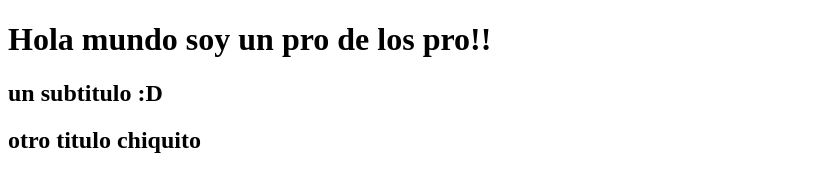
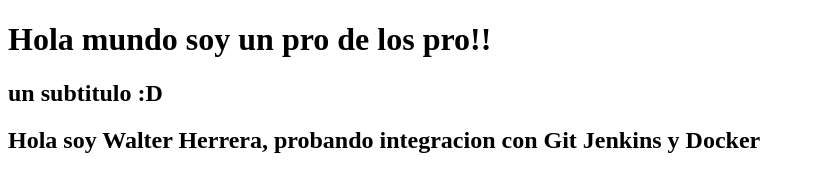
Before and after one commit to walterh91/web-test, a plain HTML site: page index.html in a window 1280 px wide. Shown: the whole page, without its empty margins (0-815 px from the left). Drawn offline with Linux system fonts and the light colour scheme.

Commit message:
change index.html

```diff
--- a/index.html
+++ b/index.html
@@ -7,6 +7,6 @@
     Hola mundo soy un pro de los pro!!
 </h1>
 <h2>un subtitulo :D</h2>
-<h2>otro titulo chiquito</h2>
+<h2>Hola soy Walter Herrera, probando integracion con Git Jenkins y Docker </h2>
 </body>
 </html>
```
Also changed, not shown: 1 other file.
